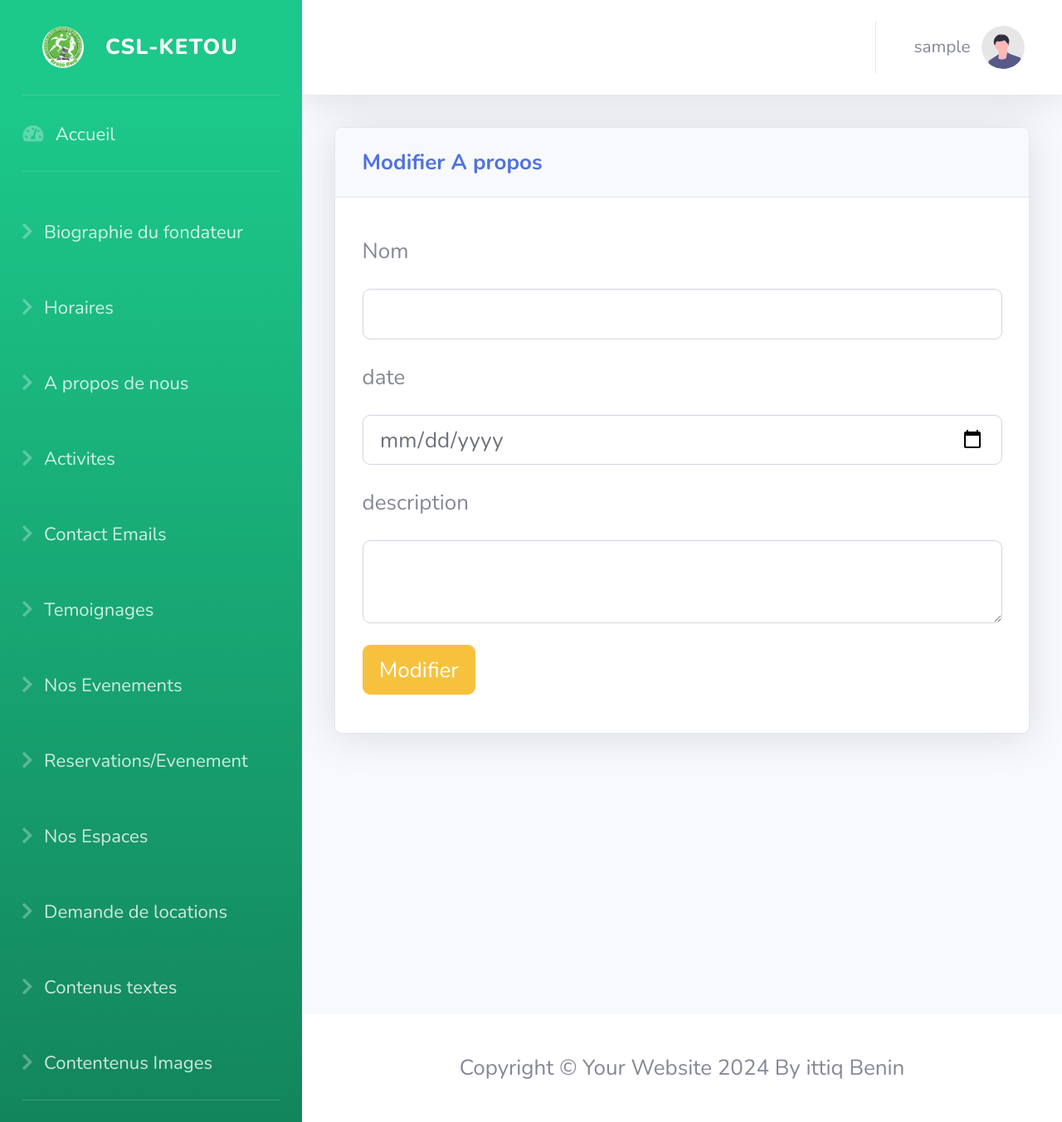
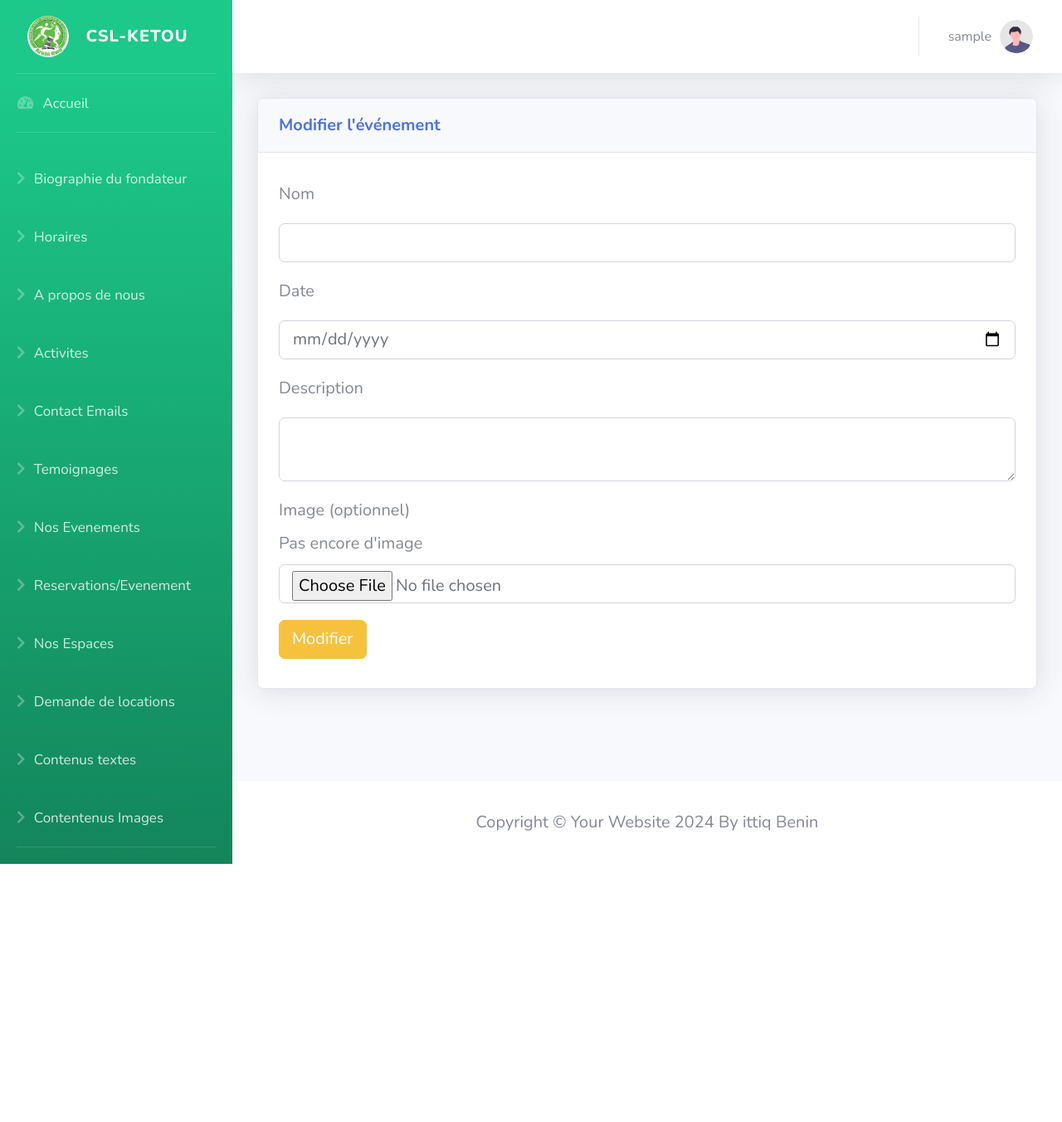
Before and after one commit to Degkofittiq/csl-ketou-w-deen, a PHP site: page /Admin/csl-backend/events/edit.php in a window 1280 px wide. Shown: the whole page at 83% size. After the commit the page ends 1041 px from the top, so only its background shows below. Run offline with PHP 8.4, Linux system fonts and the light colour scheme; the visitor is signed in with stand-in values (Sample User, id 1); data that the repository does not hold is empty.

Commit message:
Add event images

```diff
--- a/Admin/csl-backend/events/edit.php
+++ b/Admin/csl-backend/events/edit.php
@@ -17,29 +17,48 @@ if (isset($_GET['id'])) {
             $name = $_POST['name'];
             $date = $_POST['date'];
             $description = $_POST['description'];
+            $image = $content['image']; // Valeur par défaut : conserver l'image existante
 
-    if (strlen($name) > 50) {
-        $_SESSION['success'] = "Le nom dépasse 50 caractères.";
-    }elseif (strlen($description) > 158) {
-        $_SESSION['success'] = "La description dépasse 160 caractères.";
-    }else{
+            // Vérification des contraintes
+            if (strlen($name) > 50) {
+                $_SESSION['error'] = "Le nom dépasse 50 caractères.";
+            } elseif (strlen($description) > 160) {
+                $_SESSION['error'] = "La description dépasse 160 caractères.";
+            } else {
+                // Si une nouvelle image est téléchargée
+                if (!empty($_FILES['image']['name'])) {
+                    $targetDir = "../../../image/";
+                    $image = time() . "_" . basename($_FILES['image']['name']);
+                    $targetFile = $targetDir . $image;
 
-            $stmt = $pdo->prepare("UPDATE events SET name = ?, date = ?, description = ? WHERE id = ?");
-            $stmt->execute([$name, $date, $description, $id]);
+                    // Déplacer l'image téléchargée vers le répertoire cible
+                    if (move_uploaded_file($_FILES['image']['tmp_name'], $targetFile)) {
+                        // Supprimer l'ancienne image si différente
+                        if ($content['image'] && file_exists($targetDir . $content['image'])) {
+                            unlink($targetDir . $content['image']);
+                        }
+                    } else {
+                        $_SESSION['error'] = "Erreur lors du téléchargement de l'image.";
+                        header("Location: edit.php?id=" . $id);
+                        exit;
+                    }
+                }
 
-            // Rediriger vers la page des détails après la mise à jour
-            header("Location: edit.php?id=" . $id);
-            // exit;
+                // Mise à jour des données dans la base de données
+                $stmt = $pdo->prepare("UPDATE events SET name = ?, date = ?, description = ?, image = ? WHERE id = ?");
+                $stmt->execute([$name, $date, $description, $image, $id]);
 
-    }
+                // Rediriger vers la page de modification après la mise à jour
+                $_SESSION['success'] = "Les détails de l'événement ont été mis à jour.";
+                header("Location: edit.php?id=" . $id);
+                exit;
+            }
         }
     } else {
-         $_SESSION['error'] =  "L'élément demandé n'existe pas.";
-        // exit;
+        $_SESSION['error'] = "L'élément demandé n'existe pas.";
     }
 } else {
-     $_SESSION['error'] =  "Aucun identifiant spécifié.";
-    // exit;
+    $_SESSION['error'] = "Aucun identifiant spécifié.";
 }
 ?>
 
@@ -74,7 +93,7 @@ if (isset($_GET['id'])) {
                     <!-- Formulaire d'édition -->
                     <div class="card shadow mb-4">
                         <div class="card-header py-3">
-                            <h6 class="m-0 font-weight-bold text-primary">Modifier A propos</h6>
+                            <h6 class="m-0 font-weight-bold text-primary">Modifier l'événement</h6>
                         </div>
                         <div class="card-body">
                             <form action="edit.php?id=<?php echo $content['id']; ?>" method="post" class="form my-2" enctype="multipart/form-data">
@@ -83,12 +102,26 @@ if (isset($_GET['id'])) {
                                     <input class="form-control my-2" type="text" name="name" id="name" value="<?php echo htmlspecialchars($content['name']); ?>" required>
                                 </div>
                                 <div class="form-group">
-                                    <label for="date">date</label>
+                                    <label for="date">Date</label>
                                     <input class="form-control my-2" type="date" name="date" id="date" value="<?php echo htmlspecialchars($content['date']); ?>" required>
                                 </div>
                                 <div class="form-group">
-                                    <label for="description">description</label>
+                                    <label for="description">Description</label>
                                     <textarea class="form-control my-2" name="description" id="description" required><?php echo htmlspecialchars($content['description']); ?></textarea>
+                                </div>
+                                <div class="form-group">
+                                    <label for="image">Image (optionnel)</label>
+                                    <?php if (!empty($content['image'])): ?>
+                                        <div class="mb-2">
+                                            <img src="../../../image/<?php echo htmlspecialchars($content['image']); ?>" alt="Image actuelle" class="img-fluid" style="max-height: 200px;">
+                                        </div>
+                                    <?php endif; ?>
+                                    <?php if (empty($content['image'])): ?>
+                                        <div class="mb-2">
+                                            Pas encore d'image
+                                        </div>
+                                    <?php endif; ?>
+                                    <input class="form-control my-2" type="file" name="image" id="image">
                                 </div>
                                 <button class="btn btn-warning" type="submit">Modifier</button>
                             </form>
--- a/Admin/csl-backend/includes/links.php
+++ b/Admin/csl-backend/includes/links.php
@@ -22,6 +22,6 @@
 
 <style>
     *{
-        font-size: clamp(17px, 8vw, 26px);
+        font-size: clamp(17px, 5vw, 20px);
     }
 </style>
```
Also changed, not shown: Admin/csl-backend/events/create.php (+53 -33 lines), Admin/csl-backend/events/detail.php (+15 -11 lines), Admin/csl-backend/events/index.php (+13 -0 lines), image/1733736927_Screenshot 2024-11-25 113520.png (added), image/Leila Short-6756b7ae68b4c.png (added).
